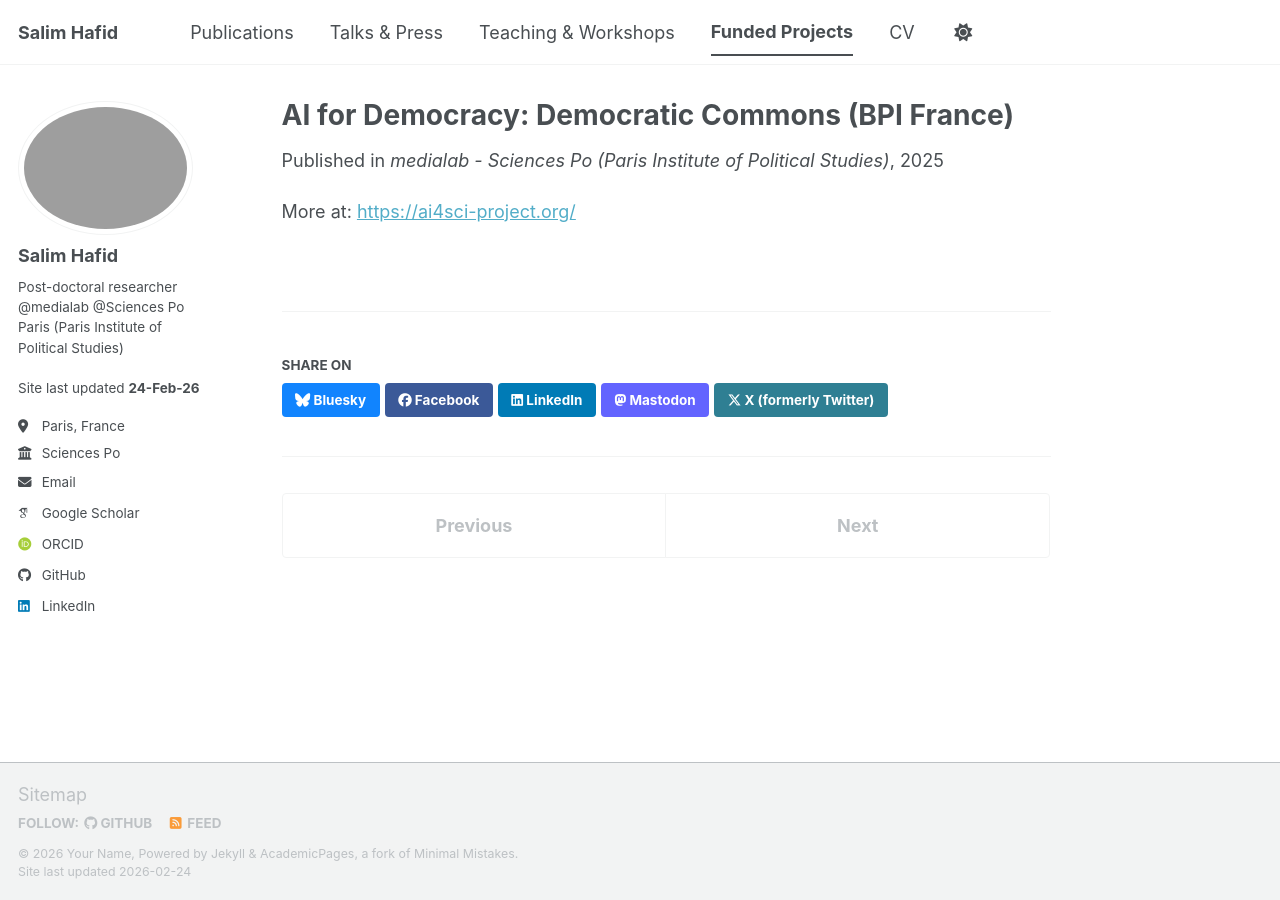
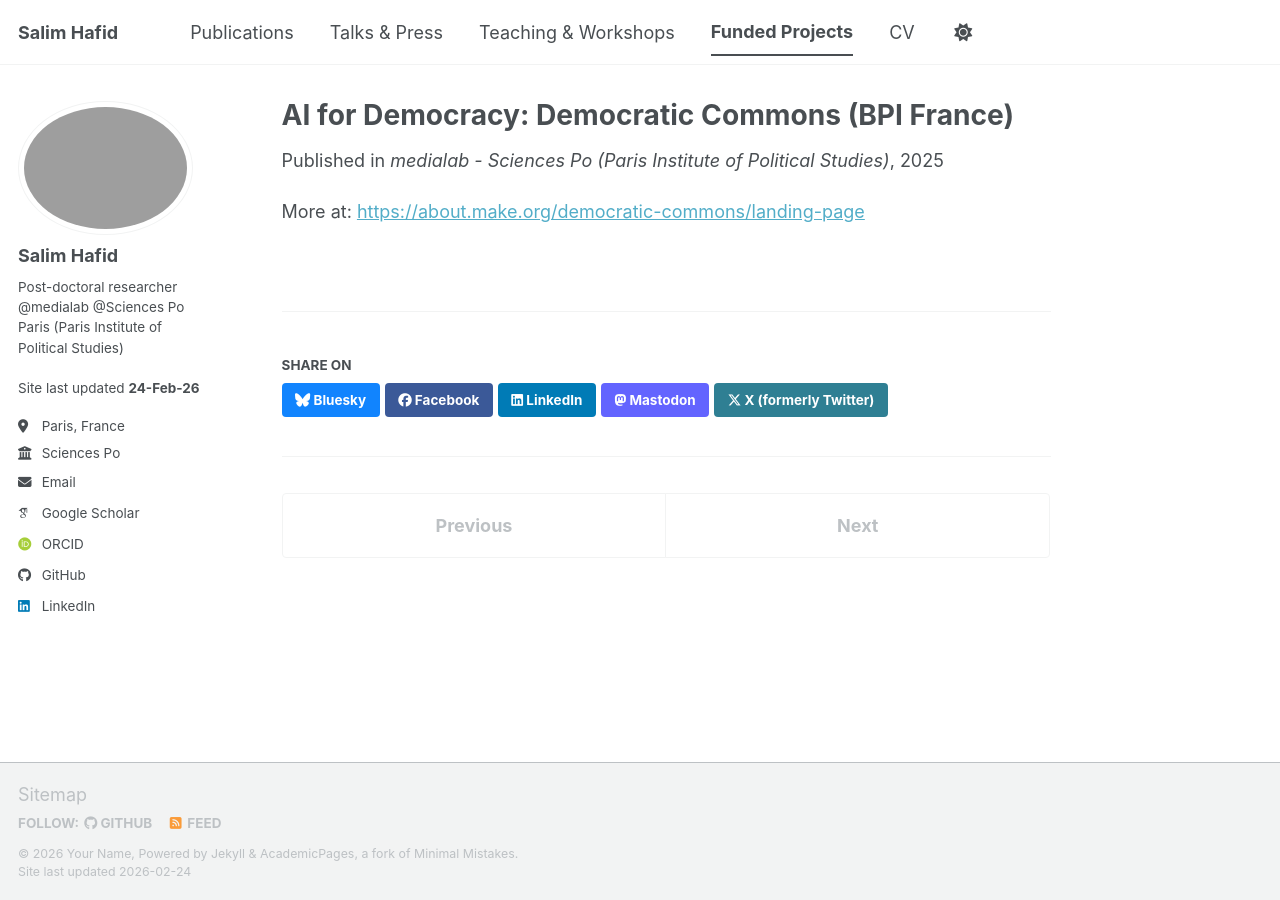
Before and after one commit to salim-hafid/salim-hafid.github.io, a Jekyll site: the page built from _projects/2025-ai4democracy.md, in a window 1280 px wide. Built offline with Jekyll 4.4.1, drawn with Linux system fonts in a browser that asks for light colours; some web fonts are replaced; a script bundle is joined from its source files by our own code; library files that are not in the unit come from our copies; some of the changed lines change nothing that is shown.

Commit message:
Fix link formatting in 2025-ai4democracy.md

```diff
--- a/_projects/2025-ai4democracy.md
+++ b/_projects/2025-ai4democracy.md
@@ -6,4 +6,4 @@
 venue: "medialab - Sciences Po (Paris Institute of Political Studies)"
 date: 2025-01-01
 ---
-More at: [https://ai4sci-project.org/](https://about.make.org/democratic-commons/landing-page)
+More at: [https://about.make.org/democratic-commons/landing-page](https://about.make.org/democratic-commons/landing-page)
```
